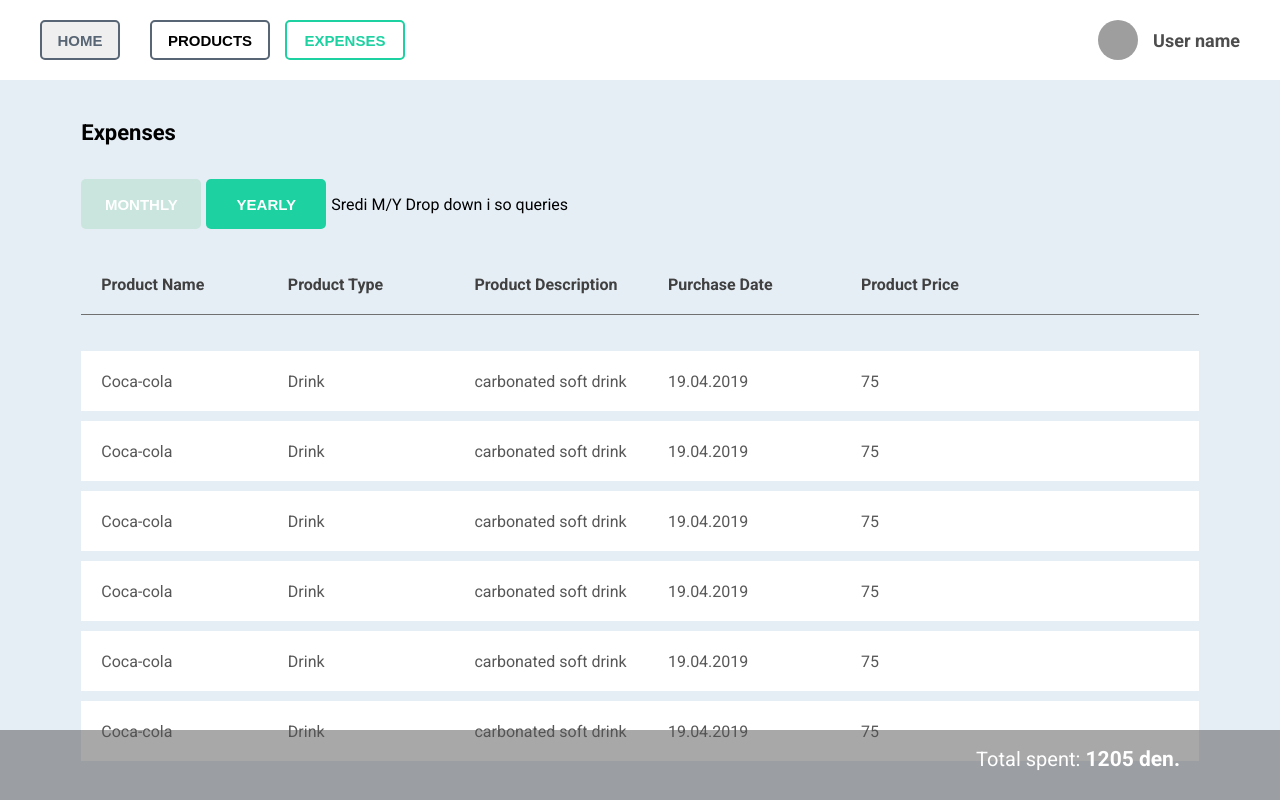
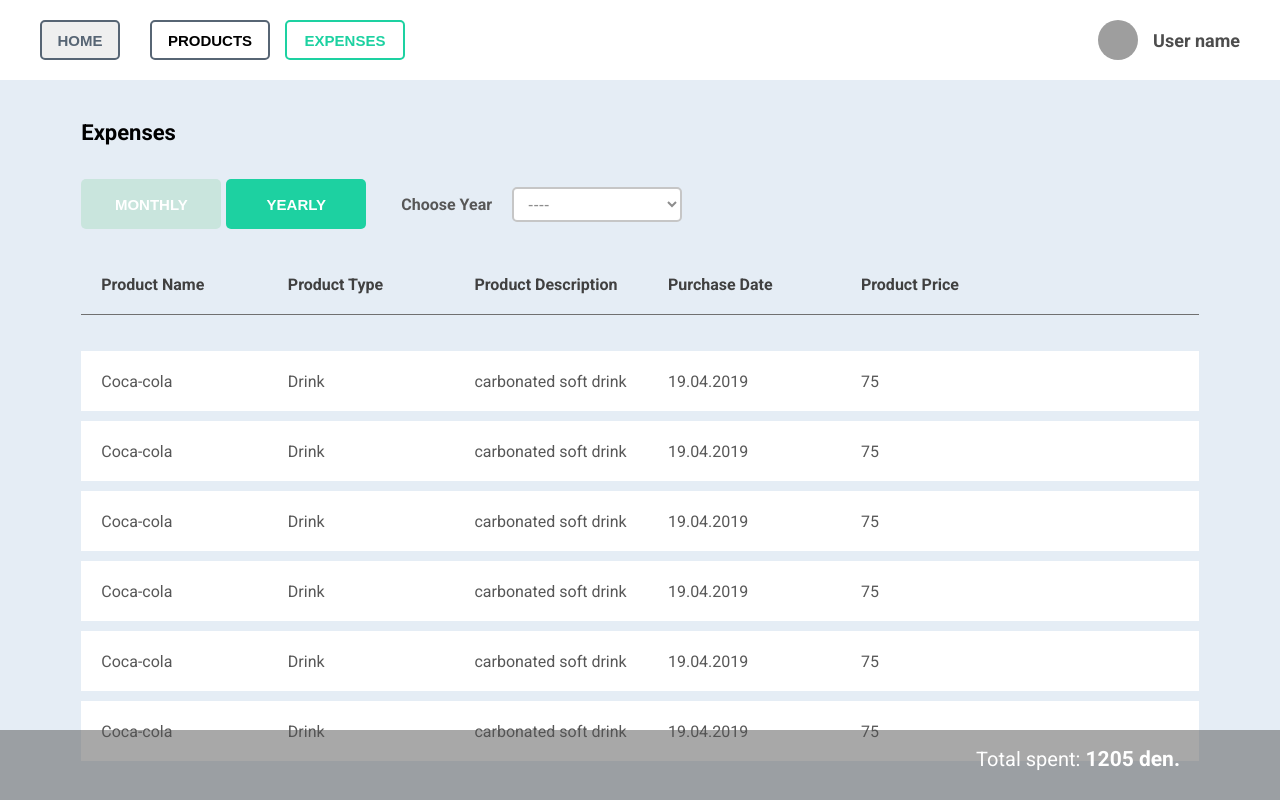
Before and after one commit to Dimitar80/ExpenseCalcFINALPRO, a React app: page /expenses in a window 1280 px wide. Built offline with nearby package versions, Linux system fonts and the light colour scheme; grey boxes are pictures that could not be loaded.

Commit message:
ExpenceCalcFP-FinInProgress-04

```diff
--- a/src/assets/styles/Expenses.css
+++ b/src/assets/styles/Expenses.css
@@ -54,16 +54,20 @@
 
 
 
-#experiod #months {
+#experiod #years {
     display: flex;
+    /* align-content: center; */
     align-items: center;
+    margin: 0px;
+    /* flex-direction: row;
+    background-color: red; */
 }
 
 #experiod #select {
     display: flex;
     align-items: center;
     height: 35px;
-    width: 150px;
+    width: 170px;
     font-size: 16px;
     padding-left: 10px;
     color: #8D8D8D;
@@ -99,7 +103,7 @@
 } */
 
 .mY-btn {
-    width: 120px;
+    width: 140px;
     height: 50px;
     border: 0;
     border-radius: 5px;
@@ -109,6 +113,7 @@
     font-weight: bold;
     outline: 0;
     margin-right: 5px;
+    cursor: pointer;
 }
 
 .active-mY-btn {
@@ -117,6 +122,7 @@
     font-size: 15px;
     font-weight: bold;
     outline: 0;
+    /* cursor: pointer; */
 }
 
 
@@ -133,7 +139,7 @@
     color: #000000;
 }
 
-#emaintitle select {
+/* #emaintitle select {
     height: 35px;
     width: 160px;
     font-size: 16px;
@@ -143,7 +149,7 @@
     border: 2px solid #C6C6C6;
     border-radius: 5px;
     margin-left: 10px;
-}
+} */
 
 #emaintable {
     width: 90%;
--- a/src/assets/styles/Navbar.css
+++ b/src/assets/styles/Navbar.css
@@ -85,6 +85,7 @@
     padding-bottom: 10px;
     margin-right: 15px;
     outline: 0;
+    cursor: pointer;
 }
 .active {
     color: #1DD1A1;
--- a/src/assets/styles/Products.css
+++ b/src/assets/styles/ProductsNew.css
@@ -71,7 +71,7 @@
 
 #pmaintitle select {
     height: 35px;
-    width: 150px;
+    width: 170px;
     font-size: 16px;
     padding-left: 10px;
     color: #8D8D8D;
--- /dev/null
+++ b/src/components/calculator/EditProduct.js
@@ -0,0 +1,4 @@
+import React from 'react'
+import '../../assets/styles/shared.css'
+import { Link } from 'react-router-dom'
+import Navbar from '../navbar/Navbar'
--- a/src/components/calculator/Expenses.js
+++ b/src/components/calculator/Expenses.js
@@ -2,37 +2,31 @@ import React from 'react'
 import '../../assets/styles/Expenses.css'
 import '../../assets/styles/shared.css'
 import { Link } from 'react-router-dom'
-import Navbar from './Navbar'
+import Navbar from '../navbar/Navbar'
 
 // const exbody = document.getElementsByTagName('body')
 // document.body.style.backgroundColor = 'red';
 
 class Expenses extends React.Component {
-    constructor(props) {
-        super(props)
+    constructor() {
+        super()
         this.state = {
             // showProducts: true,
             // showAlert: false,
             // didUpdate: false
-            showMonhtly: false,
+            showMonthly: false,
             showYearly: true,
             toggle: true,
         }
     }
 
-    // Funkcijata od kaj NAVBAR-ot od react-app-Redux ili nesto slicno bidejki ovaa e samo On/Off //
-    ClickedBtn = (event) => {
-        console.log(event.target.id)
-        this.setState({ orange: !this.state.orange });
-        // alert("Kliknato")
-    }
 
 
     monthOpt = () => {
           return (
               <div>
                <h2>Choose Month</h2>
-                 <select id='select'>
+                 {/* <select id='select'>
                     <option>January</option>
                     <option>February</option>
                     <option>March</option>
@@ -45,26 +39,26 @@ class Expenses extends React.Component {
                     <option>October</option>
                     <option>November</option>
                     <option>December</option>
-                 </select>
+                 </select> */}
               </div>
           )
         }
 
 
-    showMonhtly = (e) => {
-        alert("Monthly WORKS!")
+    showMonthly = (e) => {
+        // alert("Monthly WORKS!")
         this.setState({
             showYearly: false,
-            showMonhtly: true,
+            showMonthly: true,
             toggle: false
         })
     }
 
     showYearly = (e) => {
-        alert("Yearly WORKS!")
+        // alert("Yearly WORKS!")
         this.setState({
             showYearly: true,
-            showMonhtly: false,
+            showMonthly: false,
             toggle: true
         })
     }
@@ -75,12 +69,21 @@ class Expenses extends React.Component {
 
     render () {
 
-        // let btn_class = this.state.orange ? "orangeButton" : "whiteButton";
+      // Za options na selectbox od Year
+      let today = new Date();
+      let year = today.getFullYear();
+      let selectOptions= []
+      for (let i = 2000; i <= year; i++) {
+      selectOptions.push(<option key={i} value={i}> {i} </option>)
+      }
+      selectOptions.reverse();
 
      return (
         <React.Fragment>
+            {/* <Navbar /> */}
+            <this.props.component toggle={true}/>
            <div id='expenses'>
-           <Navbar />
+
 
             {/* BODY */}
                 <div className='exmain-container'>
@@ -91,7 +94,7 @@ class Expenses extends React.Component {
                          <div className='periodbtns'>
                             <button type="button" /*id='btnmonth'*/
                             className={!this.state.toggle ? "mY-btn active-mY-btn" : "mY-btn"}
-                             onClick={this.showMonhtly}>
+                             onClick={this.showMonthly}>
                                 MONTHLY
                             </button>
                             <button type="button" /*id='btnyear'*/
@@ -100,9 +103,22 @@ class Expenses extends React.Component {
                                 YEARLY
                             </button>
                          </div>
-                      <div id='months'>
-                          Sredi M/Y Drop down i so queries
-                          {this.state.showMonthly ?{monthOpt} : null}
+                      {/* <div id='months'> */}
+                      {this.state.showYearly ?
+                            <p /*id="select-box-container"*/ id='years'>
+                                {/* <label htmlFor="expenses-filter">Choose Year </label> */}
+                                <h2>Choose Year</h2>
+                                <select /*name="expenses-filter" className="select-box"*/ id="select"
+                                /*onChange={this.searchFilter}*/>
+                                    <option>----</option>
+                                    {/* <option value={'total'}>Total</option> */}
+                                    {selectOptions}
+                                </select>
+                            </p> : null}
+
+
+                          {/* Sredi M/Y Drop down i so queries
+                          {this.state.showMonthly ?{monthOpt} : null} */}
                           {/* <h2>Choose Month</h2>
                           <select id='select'>
                             <option>January</option>
@@ -118,7 +134,7 @@ class Expenses extends React.Component {
                             <option>November</option>
                             <option>December</option>
                           </select> */}
-                       </div>
+                       {/* </div>  */}
                     </div>
                     <table id='emaintable'>
                         <thead>
--- a/src/components/home/ProLogin.js
+++ b/src/components/home/ProLogin.js
@@ -28,14 +28,14 @@ class ProLogin extends React.Component {
                            <label className="text-field-input" >Password</label>
                            <input type="text" className="text-field" />
                        </p>
-                           < Link to='expenses' style={{textDecoration: 'none', color: '#fff'}}>
+                           < Link to='/products' style={{textDecoration: 'none', color: '#fff'}}>
                            <button className='primary-button'>SIGN IN</button>
                            </Link>
                     </form>
                 </div>
                 <div className='additional-info'>
                         <p> Or if you don't have an account,
-                           <Link to='register' activestyle={{color: 'red'}}
+                           <Link to='/register' activestyle={{color: 'red'}}
                                  style={{textDecoration: 'none', color:'#8d8d8d', fontWeight: 700}}>
                                  &nbsp;
                                  Register.
--- a/src/components/calculator/Navbar.js
+++ b/src/components/navbar/Navbar.js
@@ -9,32 +9,19 @@ class Navbar extends React.Component {
         super(props)
         this.state = {
              active: null,
-             toggle: true,
-             btn: 'orangeButton'
+            //  toggle: true,
+             toggle: this.props.toggle
+
         }
     }
-
-
-
-
     // toggle = (position) => {
-    //     if (this.state.active === position && this.state.orange) {
+    //     if (this.state.active === position) {
     //       this.setState({active : null})
-    //     //   let btn_class = this.state.orange ? "orangeButton" : "whiteButton"
-
+    //       this.setState({ toggle: false });
     //     } else {
     //       this.setState({active : position})
     //     }
     //   }
-
-    toggle = (position) => {
-        if (this.state.active === position) {
-          this.setState({active : null})
-          this.setState({ toggle: false });
-        } else {
-          this.setState({active : position})
-        }
-      }
 
       showProducts = () => {
         // alert("Products WORKS!")
@@ -51,14 +38,13 @@ class Navbar extends React.Component {
     }
 
 
-
-
-    render() {
+     render() {
 
 
         return(
-            // <React.Fragment>
-           <header id='header'>
+            <React.Fragment>
+          {/* <header id='header'> */}
+          <div id='header'>
                <nav id='mainnav'>
                < Link to= '/' >
                    <button id='bthome' >
@@ -66,17 +52,18 @@ class Navbar extends React.Component {
                    </button>
                </Link>
 
-               < Link to='products'>
+               < Link to='/products'  /*exact activeClassName="navbar-button active"*/>
                    <button /*id='btproducts'*/ onClick={this.showProducts}
                    className={!this.state.toggle ? "navbar-button active" : "navbar-button"}
-                   /*className={btn_class}*/  >
+                  /* className={}*/>
                        PRODUCTS
                    </button>
                </Link>
 
-               < Link to='expenses'>
+               < Link to='/expenses' /*exact activeClassName="navbar-button active"*/>
                    <button /*id='btexpenses'*/ onClick={this.showExpenses}
-                   className={this.state.toggle ? "navbar-button active" : "navbar-button"} >
+                   className={this.state.toggle ? "navbar-button active" : "navbar-button"}
+                   /*activeClassName="navbar-button active"*/ >
                        EXPENSES
                    </button>
                </Link>
@@ -85,8 +72,9 @@ class Navbar extends React.Component {
                    <img src="../../assets/img/DPPHOTO.jpg" alt="profileimg" />
                    <h2>User name</h2>
                </div>
-           </header>
-           // </React.Fragment>
+               </div>
+           {/* </header> */}
+           </React.Fragment>
         )
     }
 }
--- a/src/components/newProduct/NewProduct.js
+++ b/src/components/newProduct/NewProduct.js
@@ -2,7 +2,7 @@ import React from 'react'
 import '../../assets/styles/NewProduct.css'
 import '../../assets/styles/shared.css'
 import { Link } from 'react-router-dom'
-import Navbar from '../calculator/Navbar'
+import Navbar from '../navbar/Navbar'
 
 class NewProduct extends React.Component {
     constructor(props) {
@@ -23,12 +23,14 @@ class NewProduct extends React.Component {
 
     render () {
 
-        let btn_class = this.state.orange ? "orangeButton" : "whiteButton";
+        // let btn_class = this.state.orange ? "orangeButton" : "whiteButton";
 
     return (
         <React.Fragment>
+            {/* <Navbar /> */}
+            <this.props.component toggle={false}/>
     <div id='newproducts'>
-        <Navbar />
+
     {/* Portal */}
     <div id='npmain-container'>
     <div id='npmaintitle'>
--- a/src/index.js
+++ b/src/index.js
@@ -1,15 +1,8 @@
-/* FINAL PROJECT - EC*/
+/* FINAL PROJECT - EC finishing*/
 import React from 'react'
 import ReactDOM from 'react-dom'
 
-/*import Menu from './Menu'*/
-// import Home from './Home'
-// import About from './About'
-// import Contact from './Contact'
-// import Login from './Login'
 
-// import Wrapper from './Wrapper's
-// import Heading from './Heading'
 
 import { BrowserRouter as Router, Route, Switch } from 'react-router-dom'
 // import { BrowserRouter as Router, Route, Switch, } from 'react-router-dom'
@@ -17,9 +10,9 @@ import { BrowserRouter as Router, Route, Switch } from 'react-router-dom'
 import ProLogin from './components/home/ProLogin'
 import Register from './components/home/Register'
 import Expenses from './components/calculator/Expenses'
-import ProductsNew from './components/calculator/ProductsNew'
-// import DeleteBox from './components/calculator/DeleteBox'
+import ProductNew from './components/calculator/ProductsNew'
 import NewProduct from './components/newProduct/NewProduct'
+import Navbar from './components/navbar/Navbar'
 
 const app = document.getElementById('app')
 
@@ -27,13 +20,13 @@ const app = document.getElementById('app')
 const Routes = () => {
     return (
           <Router>
-              {/* <Menu /> */}
               <Switch>
                   < Route exact path = '/' component = {ProLogin} />
                   < Route exact path = '/register' component = {Register} />
-                  < Route exact path = '/expenses' component = {Expenses} />
-                  < Route exact path = '/products' component = {ProductsNew} />
-                  < Route exact path = '/newproduct' component = {NewProduct} />
+                  < Route exact path = '/expenses' render={() => <Expenses component={Navbar}/>} />
+                  < Route exact path = '/products' render={() => <ProductNew component={Navbar}/>} />
+                  < Route exact path = '/newproduct' render={() => <NewProduct component={Navbar}/>} />
+                  {/* < Route exact path = '/editproduct' component = {EditProduct} /> */}
              </Switch>
           </Router>
         )
@@ -44,26 +37,15 @@ ReactDOM.render(<Routes />, app)
 
 // const Routes = () => {
 //     return (
-//         <Router>
-//             <Menu />
-//             <Switch>
-//                 <Route exact path='/' component={Home} />
-//                 <Route exact path='/about' component={About} />
-//                 <Route exact path='/contact' component={Contact} />
-//                 <Route exact path='/login' component={Login} />
-//                 <Route
-//                     exact
-//                     path='/user'
-//                     render={() =>
-//                         <React.Fragment>
-//                             <Wrapper>
-//                                 <Heading />
-
-//                             </Wrapper>
-//                         </React.Fragment>
-//                     }
-//                 />
-//             </Switch>
-//         </Router>
-//     )
-// }
+//           <Router>
+//               <Switch>
+//                   < Route exact path = '/' component = {ProLogin} />
+//                   < Route exact path = '/register' component = {Register} />
+//                   < Route exact path = '/expenses' component = {Expenses} />
+//                   < Route exact path = '/products' component = {ProductsNew} />
+//                   < Route exact path = '/newproduct' component = {NewProduct} />
+//                   {/* < Route exact path = '/editproduct' component = {EditProduct} /> */}
+//              </Switch>
+//           </Router>
+//         )
+//    }
```
Also changed, not shown: src/User.js (deleted, +0 -21 lines), src/assets/styles/shared.css (+2 -13 lines), src/components/calculator/ProductsNew.js (+7 -6 lines).
